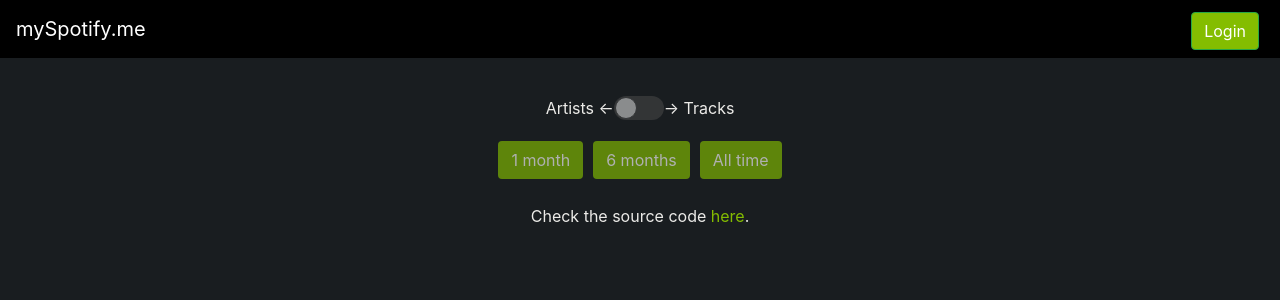
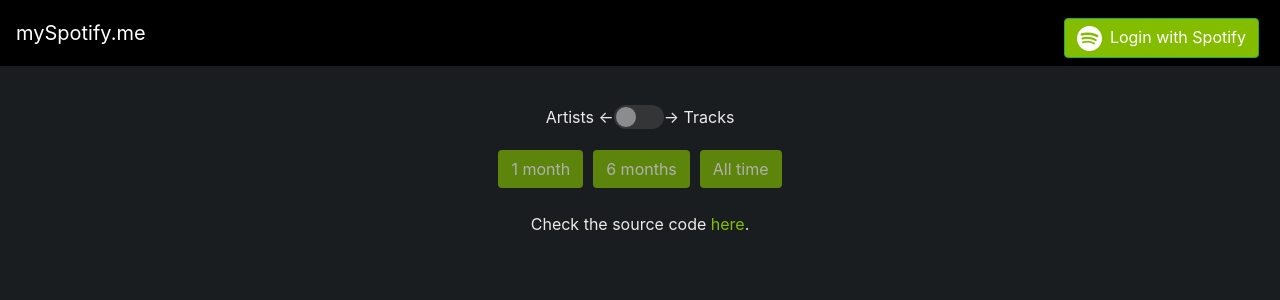
Before and after one commit to gokhj/mySpotify.me, a React (Create React App) app: page / in a window 1280 px wide. Shown: the top 300 px of the page. Built offline with nearby package versions, Linux system fonts and the light colour scheme.

Commit message:
Login with Spotify button added instead of a plain Login button

```diff
--- a/src/CornerButton/CornerButton.css
+++ b/src/CornerButton/CornerButton.css
@@ -1,3 +1,7 @@
+.spotify-icon {
+    width: 25px;
+    margin-right: 7.5px;
+}
 .roundedImage {
     border-radius: 10rem;
     width: 50px;
--- a/src/CornerButton/CornerButton.js
+++ b/src/CornerButton/CornerButton.js
@@ -1,6 +1,7 @@
 import React from 'react'
 import Spotify from '../util/Spotify';
-import './CornerButton.css'
+import './CornerButton.css';
+import SpotityIcon from '../static/spotify_icon-white.png';
 
 class CornerButton extends React.Component {
 
@@ -56,7 +57,11 @@ class CornerButton extends React.Component {
         if (!this.state.loggedIn) {
             return (
                 <div>
-                    <button type="button" className="btn btn-success my-2 my-sm-0 login-spotify" onClick={this.loginSpotify}><span className="button-text">Login</span></button>
+                    <button type="button" className="btn btn-success my-2 my-sm-0 login-spotify" onClick={this.loginSpotify}>
+                        <span className="button-text">
+                            <img src={SpotityIcon} alt="Spotify" className="spotify-icon" />Login with Spotify
+                        </span>
+                    </button>
                 </div>
             )
         } else {
```
Also changed, not shown: src/static/spotify_icon-white.png (added).
